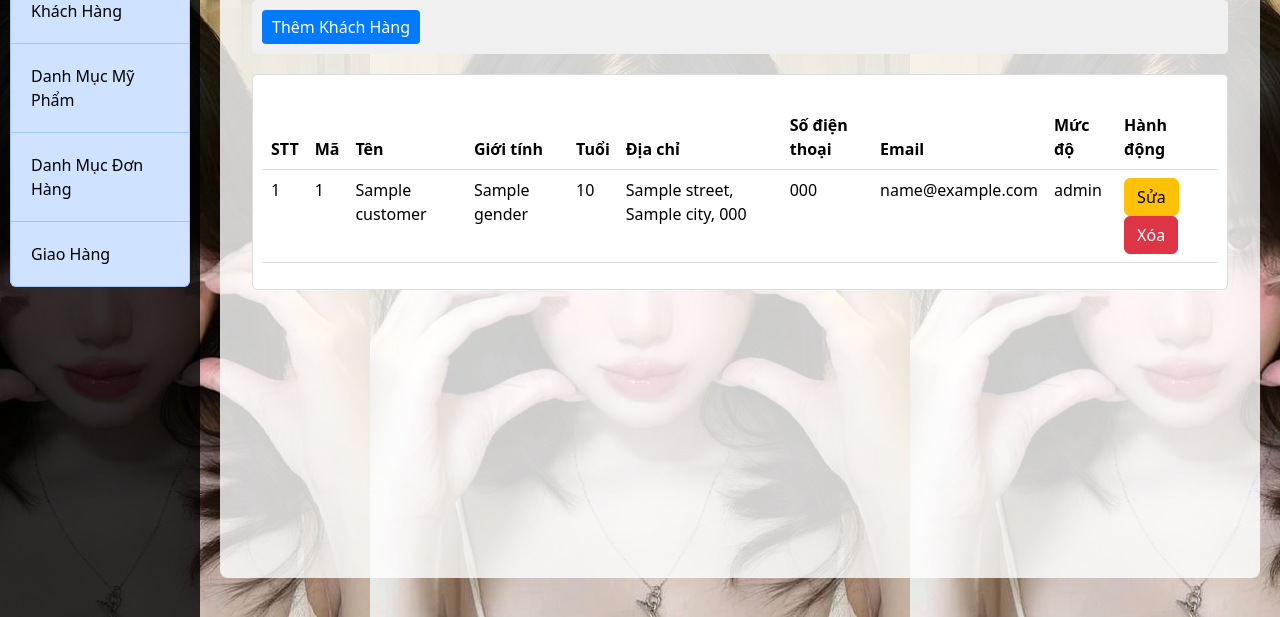
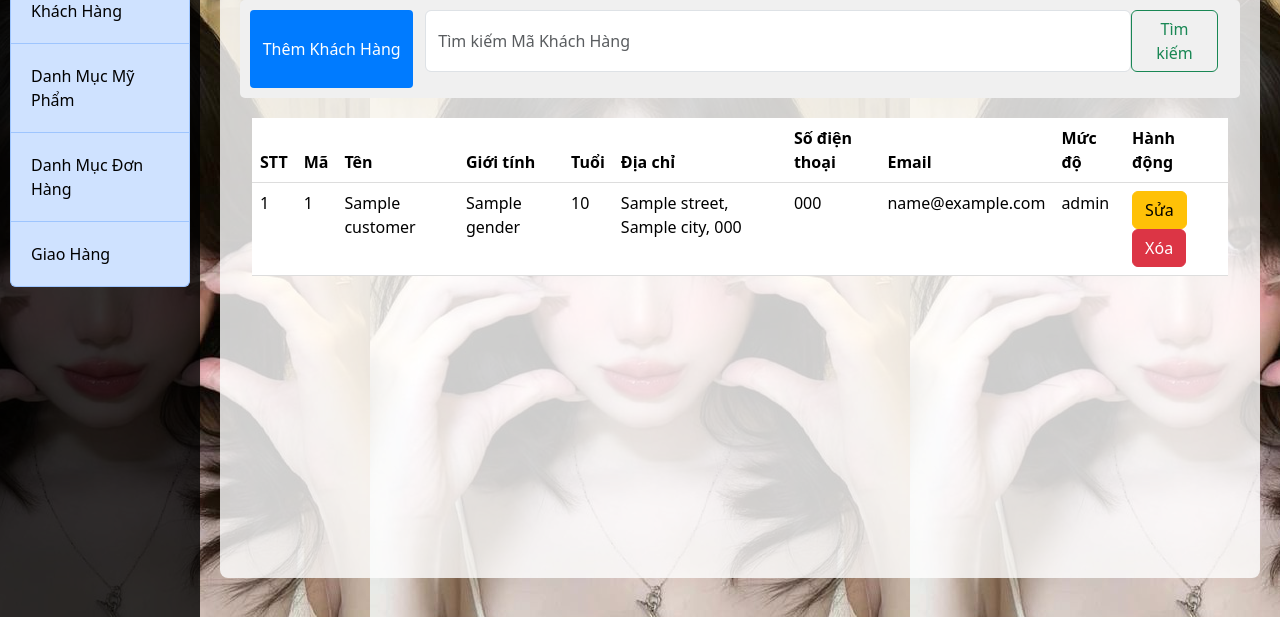
Before and after one commit to netprtony/QuanLyMyPham, a Flask app: page /customer-list in a window 1280 px wide. Shown: the part 182-799 px from the top of the page. Run offline with Flask 3, Linux system fonts and the light colour scheme; a database or web service that is not in the repository returns one stand-in record (values such as "Sample title").

Commit message:
done customer search

```diff
--- a/customer_routes.py
+++ b/customer_routes.py
@@ -83,3 +83,17 @@ def update_customer():
     )
 
     return redirect(url_for('customer_bp.customer_list'))
+#Tìm kiếm khách hàng theo mã
+@customer_bp.route('/search_customer', methods=['GET'])
+def search_customer():
+    customer_id = request.args.get('customer_id')
+
+    # Tìm khách hàng theo customer_id trong MongoDB
+    customer = customers_collection.find_one({'customer_id': customer_id})
+
+    if customer:
+        # Nếu tìm thấy khách hàng, trả về trang kết quả
+        return render_template('customer_list.html', customers=[customer])
+    else:
+        # Nếu không tìm thấy, có thể trả về một thông báo lỗi hoặc trang trắng
+        return render_template('customer_list.html', customers=[], message="Không tìm thấy khách hàng")
--- a/templates/customer_list.html
+++ b/templates/customer_list.html
@@ -7,10 +7,16 @@
         <div class="header">
             <h2>Danh Mục Khách Hàng</h2>
         </div>
-        <div class="actions">
-            <button class="btn-add" onclick="toggleModalAdd()">Thêm Khách Hàng</button>
+        <div class="actions row">
+            <button class="btn-add col-2" onclick="toggleModalAdd()">Thêm Khách Hàng</button>
+            <!-- Thanh tìm kiếm khách hàng theo Mã Khách Hàng -->
+            <form action="{{ url_for('customer_bp.search_customer') }}" method="GET" class="d-flex mb-3 col-10">
+                <input class="form-control" type="search" name="customer_id" placeholder="Tìm kiếm Mã Khách Hàng" aria-label="Search" required>
+                <button class="btn btn-outline-success" type="submit">Tìm kiếm</button>
+            </form>
+
         </div>
-        <div class="list">
+        <div class="customer-list">
             <table class="table">
                 <thead>
                     <tr>
@@ -27,6 +33,7 @@
                     </tr>
                 </thead>
                 <tbody>
+                    {% if customers %}
                         {% for  customer in customers %}
                         <tr>
                             <td>{{ loop.index }}</td>
@@ -48,6 +55,11 @@
                             </td>
                         </tr>
                         {% endfor %}
+                    {% else %}
+                        <tr>
+                            <td colspan="8" class="text-center">{{ message or "Không có khách hàng nào" }}</td>
+                        </tr>
+                    {% endif %}
                 </tbody>
             </table>
             <!-- Modal (Off-canvas) Thêm Khách Hàng -->
```
Lines whose indentation alone changed are shown as unchanged.
